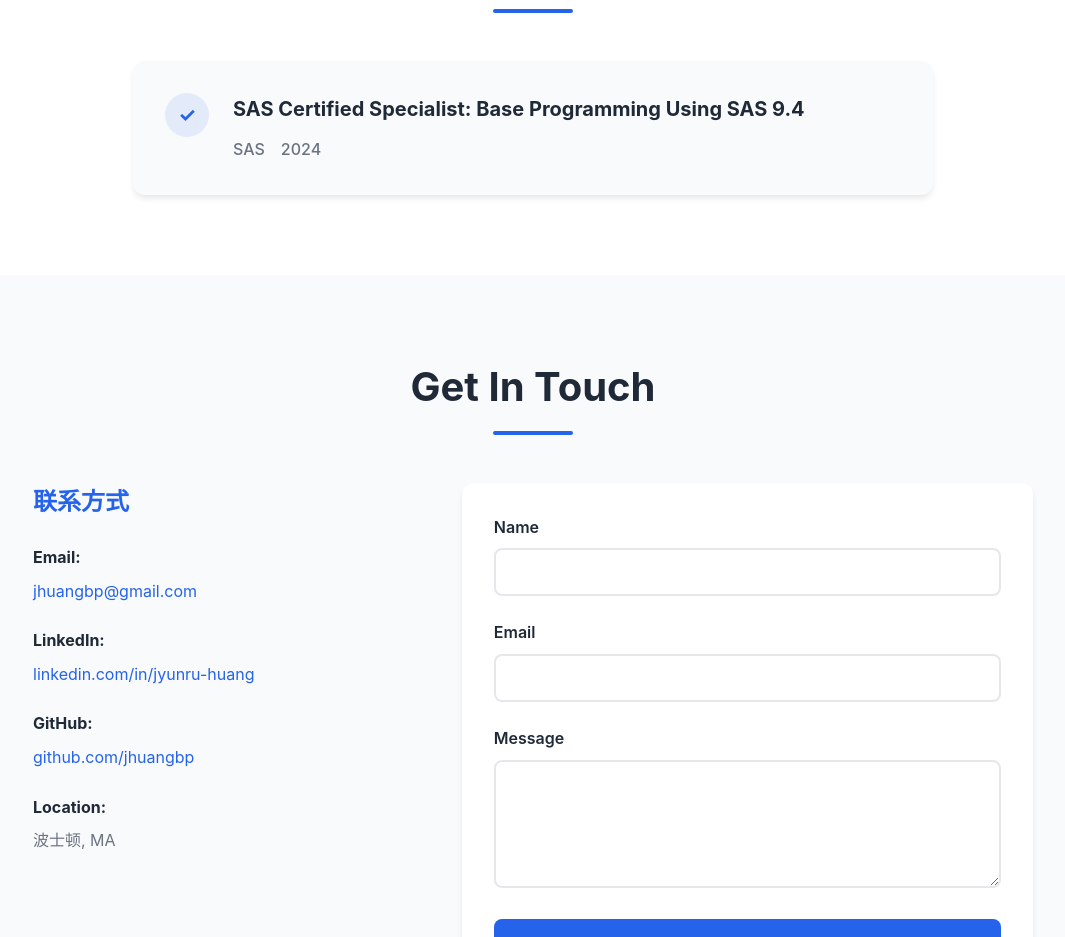
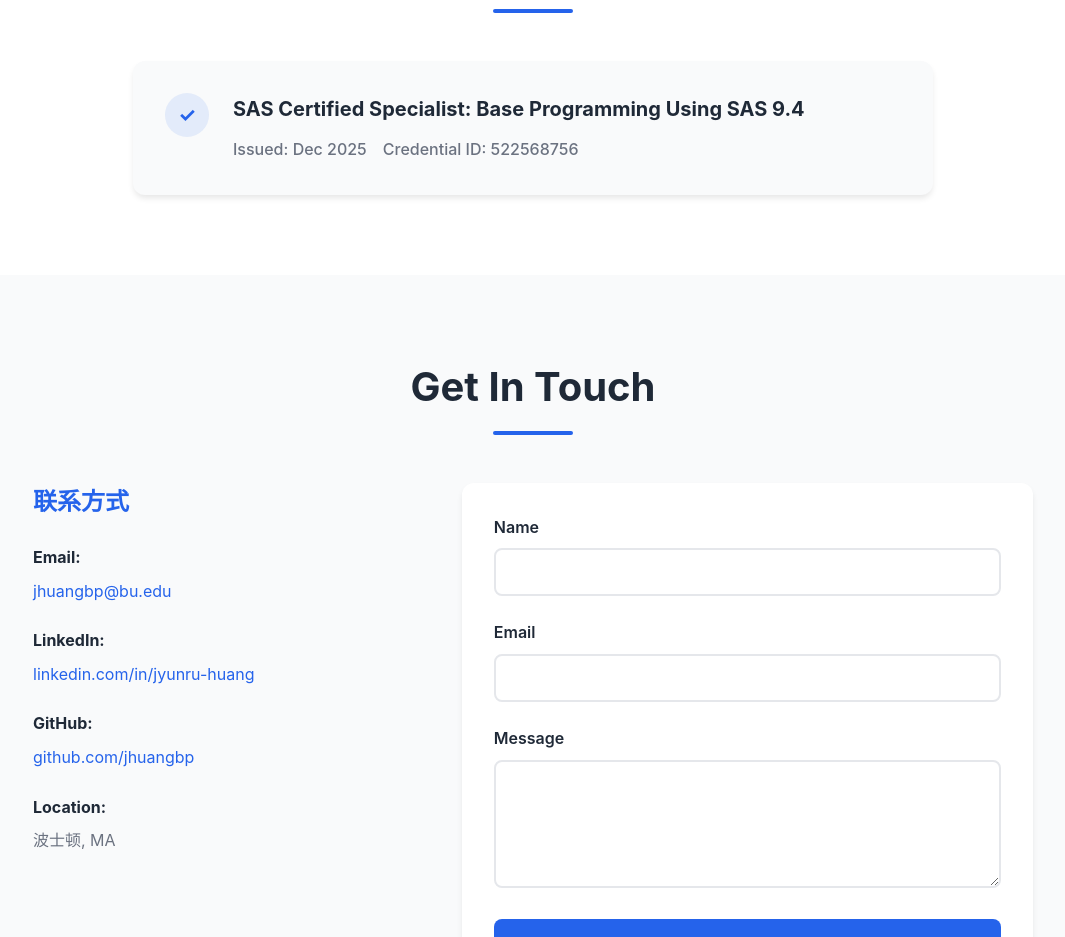
Before and after one commit to jhuangbp/portfolio_website, a React (Vite) app: page / in a window 1280 px wide. Shown: the part 6040-6977 px from the top of the page, without its empty margins (107-1172 px from the left). Built offline with nearby package versions, Linux system fonts and the light colour scheme.

Commit message:
Route contact form submissions to BU email

```diff
--- a/src/components/Certificates.jsx
+++ b/src/components/Certificates.jsx
@@ -6,8 +6,8 @@ const Certificates = () => {
     {
       id: 1,
       name: 'SAS Certified Specialist: Base Programming Using SAS 9.4',
-      issuer: 'SAS',
-      date: '2024'
+      issued: 'Dec 2025',
+      credentialId: '522568756'
     }
   ]
 
@@ -21,8 +21,8 @@ const Certificates = () => {
             <div className="certificate-details">
               <h3 className="certificate-name">{cert.name}</h3>
               <div className="certificate-meta">
-                <span>{cert.issuer}</span>
-                <span>{cert.date}</span>
+                <span>Issued: {cert.issued}</span>
+                <span>Credential ID: {cert.credentialId}</span>
               </div>
             </div>
           </div>
--- a/src/components/Contact.jsx
+++ b/src/components/Contact.jsx
@@ -17,9 +17,12 @@ const Contact = () => {
 
   const handleSubmit = (e) => {
     e.preventDefault()
-    // TODO: 实现表单提交逻辑（可以使用email服务或API）
-    console.log('Form submitted:', formData)
-    alert('感谢您的留言！我会尽快回复。')
+    const subject = `Portfolio contact from ${formData.name}`
+    const body = `Name: ${formData.name}\nEmail: ${formData.email}\n\nMessage:\n${formData.message}`
+    const mailtoLink = `mailto:jhuangbp@bu.edu?subject=${encodeURIComponent(
+      subject
+    )}&body=${encodeURIComponent(body)}`
+    window.location.href = mailtoLink
     setFormData({ name: '', email: '', message: '' })
   }
 
@@ -32,7 +35,7 @@ const Contact = () => {
           <div className="contact-details">
             <div className="contact-item">
               <strong>Email:</strong>
-              <a href="mailto:jhuangbp@gmail.com">jhuangbp@gmail.com</a>
+              <a href="mailto:jhuangbp@bu.edu">jhuangbp@bu.edu</a>
             </div>
             <div className="contact-item">
               <strong>LinkedIn:</strong>
```
